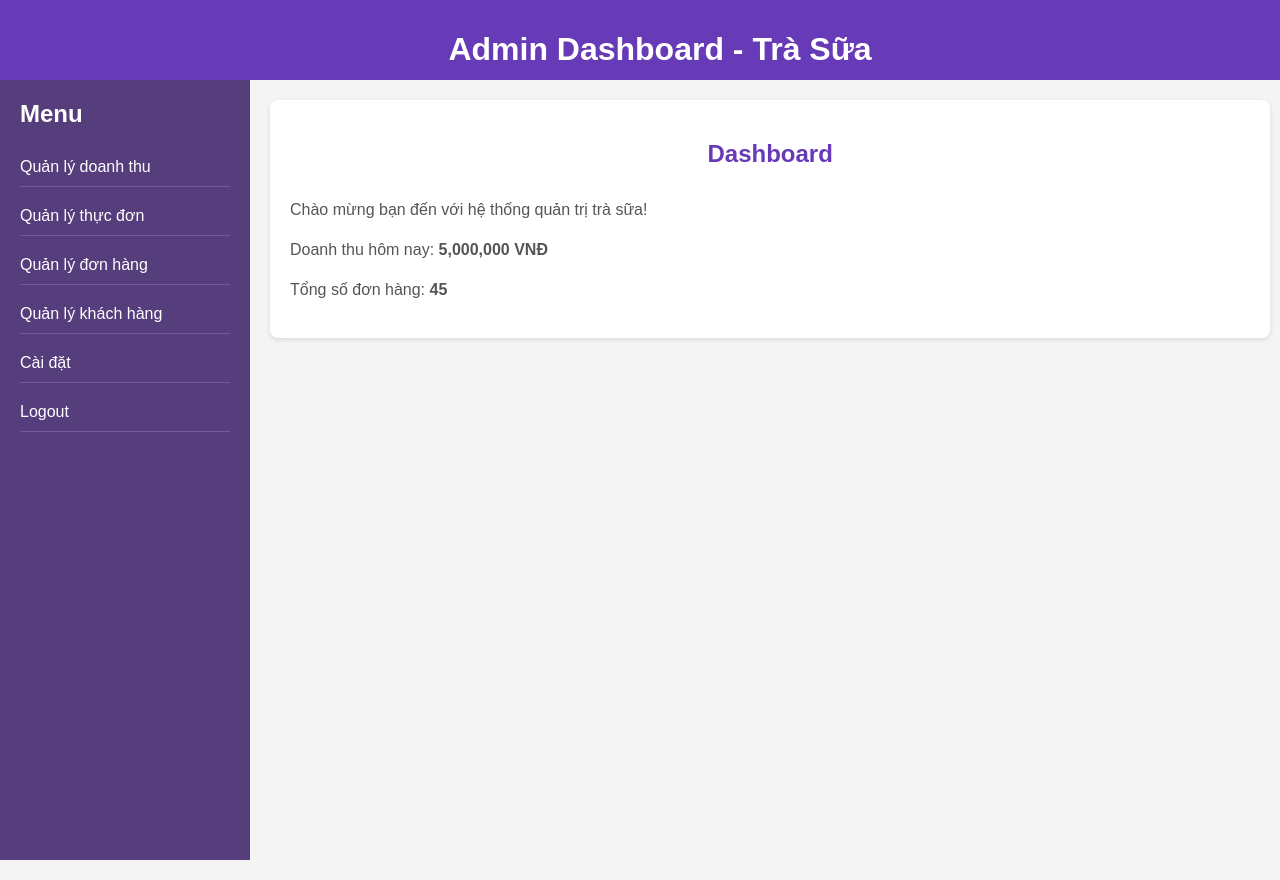
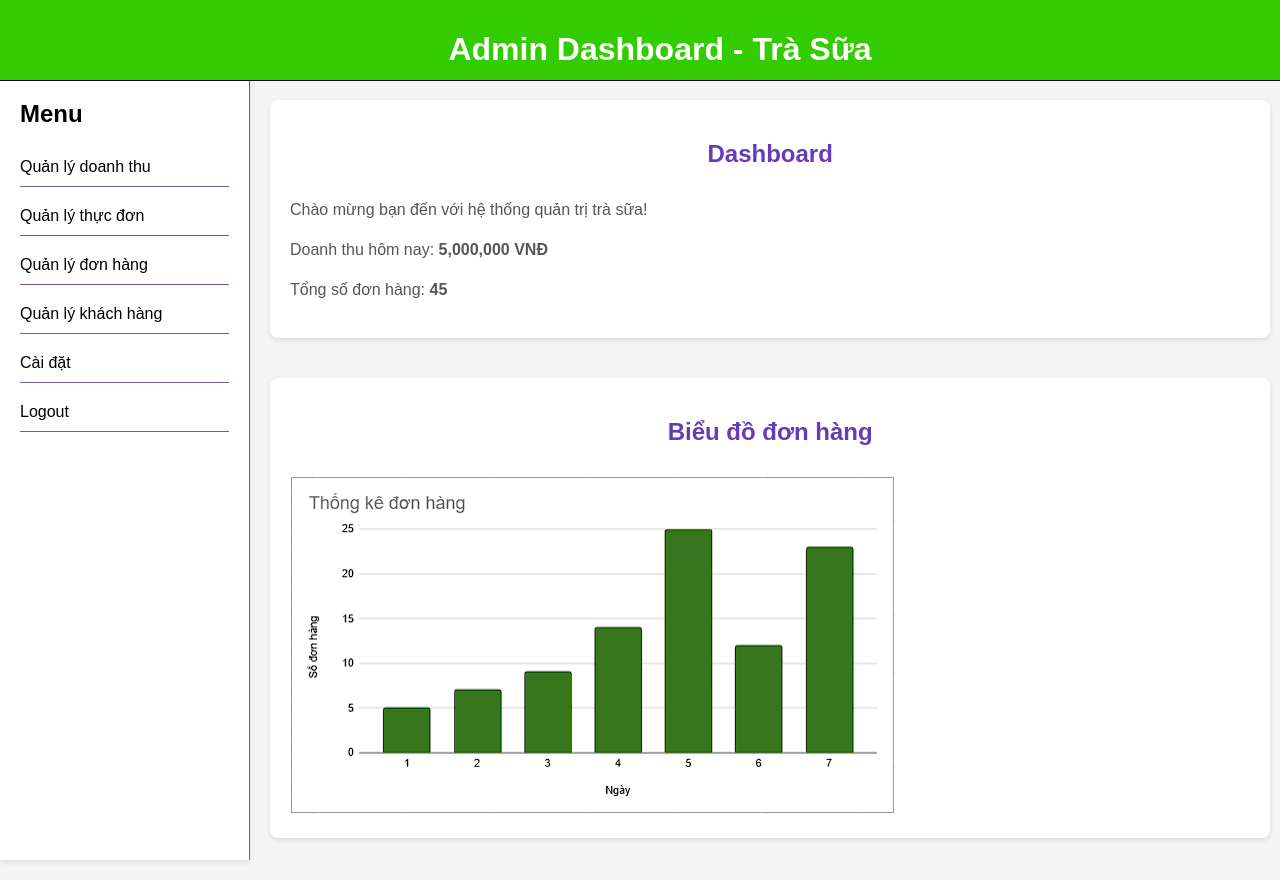
Before and after one commit to 22130101NguyenDucHuy/LapTrinhWebNhom34, a plain HTML site: page Admin/admin-index.html in a window 1280 px wide. Drawn offline with Linux system fonts and the light colour scheme.

Commit message:
change color, fix link

```diff
--- a/Admin/admin-index.html
+++ b/Admin/admin-index.html
@@ -19,7 +19,7 @@
             <a href="customer.html">Quản lý khách hàng</a>
             <a href="setting-admin.html">Cài đặt</a>
         <div class="logout">
-            <a href="../demo.html" class="logout"> Logout</a>
+            <a href="../html/index.html" class="logout"> Logout</a>
         </div>
 
     </div>
@@ -32,6 +32,13 @@
             <p>Tổng số đơn hàng: <strong>45</strong></p>
         </div>
     </div>
+    <div class="content">
+        <div id="chart" class="section">
+            <h2>Biểu đồ đơn hàng</h2>
+            <img src="img_trasua/bieudo.png" height="338" width="605" alt=""/></div>
+    </div>
+
+
 </div>
 
 
--- a/Admin/style_file/admin-style.css
+++ b/Admin/style_file/admin-style.css
@@ -7,7 +7,7 @@ body {
 }
 
 header {
-    background-color: #673ab7;
+    background-color: #33CC00;
     color: #fff;
     padding: 10px 20px;
     text-align: center;
@@ -17,6 +17,8 @@ header {
     left: 0;
     z-index: 1000;
     height: 60px;
+    border-bottom: 1px black solid;
+
 }
 
 .container {
@@ -29,8 +31,8 @@ header {
 
 .sidebar {
     width: 250px;
-    background-color: #563d7c;
-    color: #fff;
+    background-color: #FFFFFF;
+    color: black;
     padding: 20px;
     height: 100%;
     position: fixed;
@@ -38,17 +40,18 @@ header {
     left: 0;
     z-index: 999;
     box-sizing: border-box;
+    border-right: 1px solid #76589d;
+    box-shadow: 0 2px 5px rgba(0, 0, 0, 0.1);
 }
 
 .sidebar a {
-    color: #fff;
+    color: black;
     text-decoration: none;
     display: block;
     padding: 10px 0;
     border-bottom: 1px solid #76589d;
     margin-bottom: 10px;
     font-size: 16px;
-    transition: background-color 0.3s ease;
 }
 
 
```
Also changed, not shown: Admin/customer.html (+1 -1 lines), Admin/menu-management.html (+1 -1 lines), Admin/setting-admin.html (+1 -3 lines), Admin/img_trasua/bieudo.png (added).
